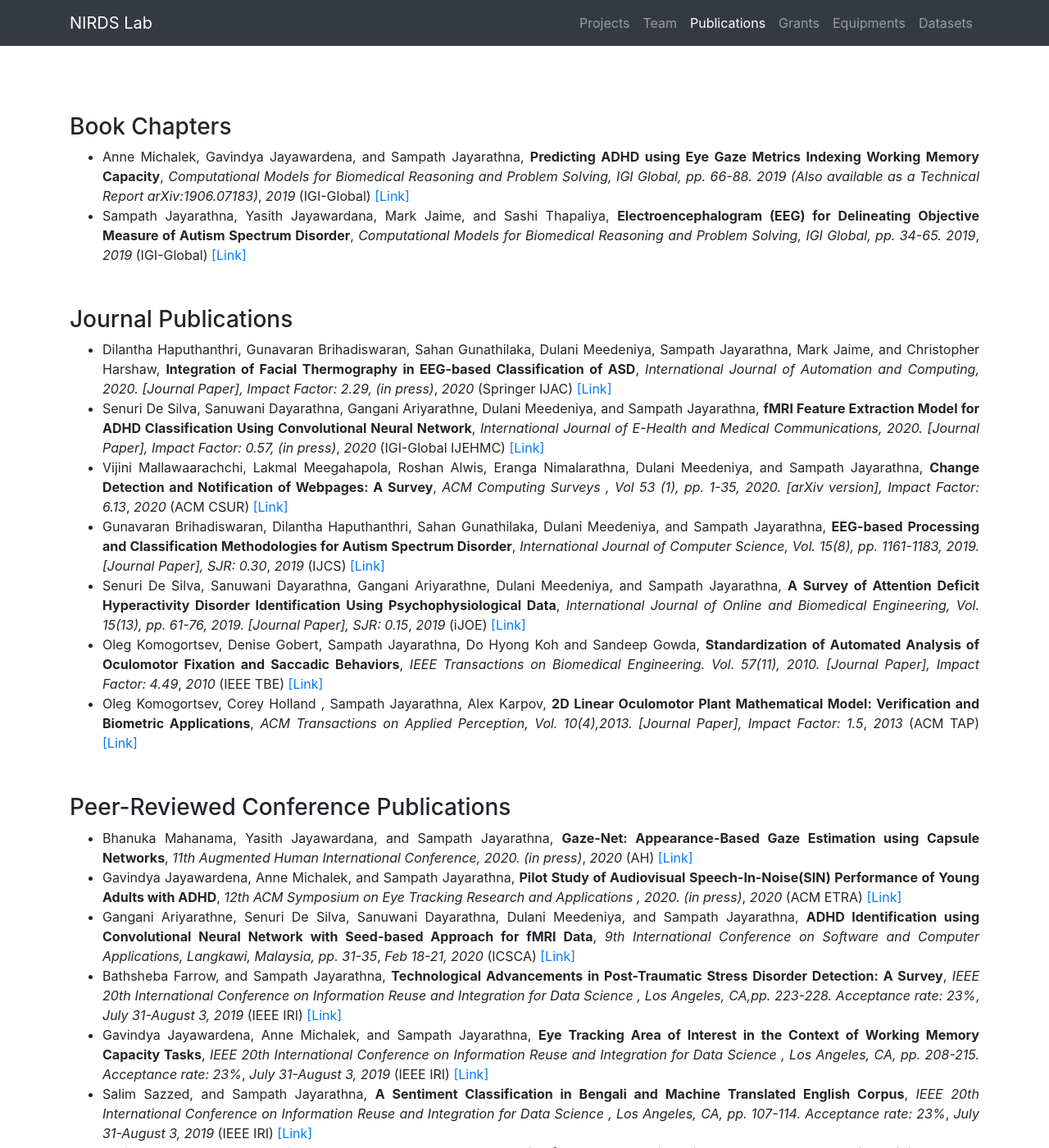
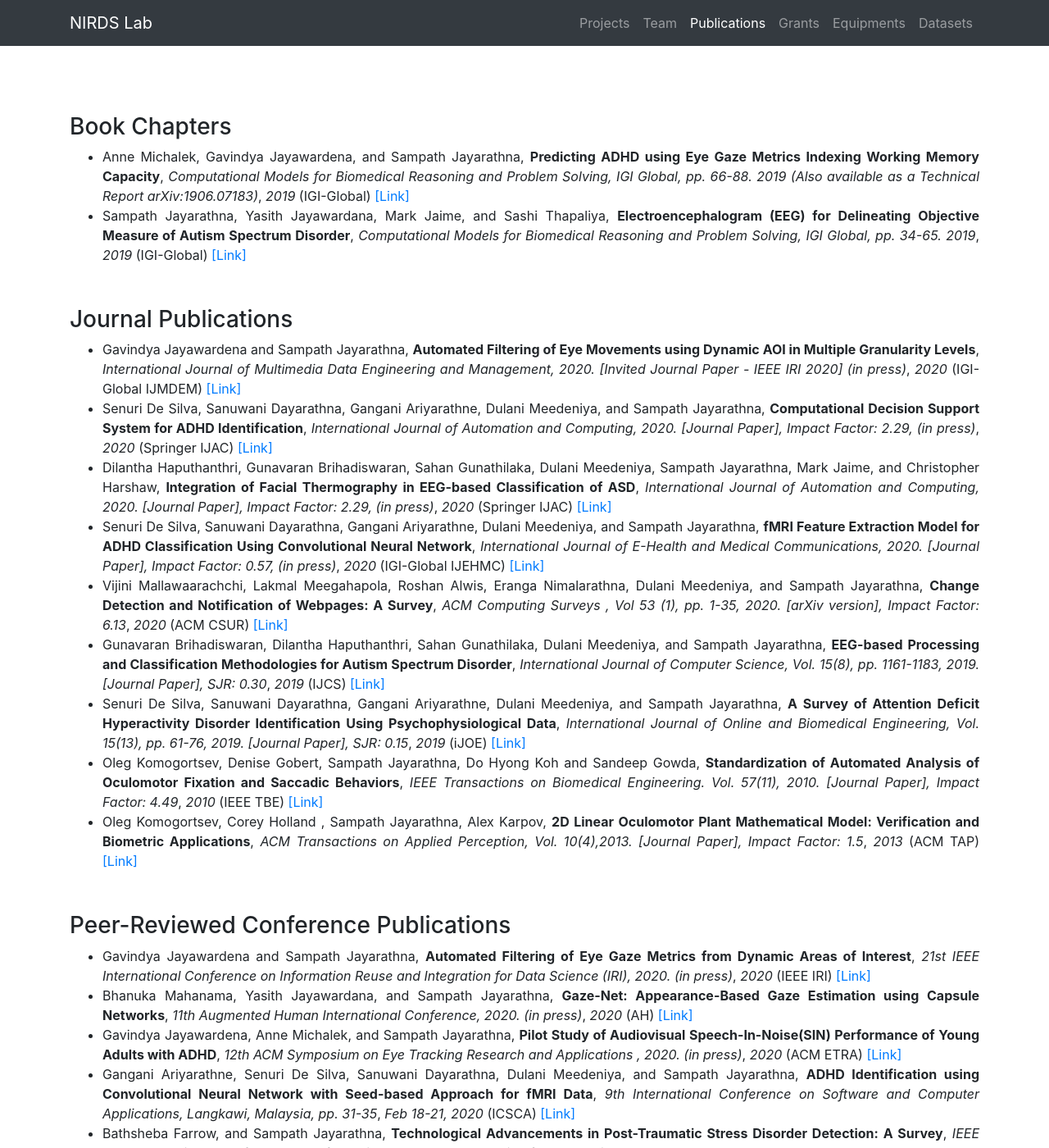
Before and after one commit to nirdslab/nirdslab.github.io, a Jekyll site: the page built from publications.md, in a window 1280 px wide and 1400 px high. Shown: the whole window at 82% size. Built offline with Jekyll 4.4.1, drawn with Linux system fonts in a browser that asks for light colours; nearby versions of some CDN libraries; some of the changed text lies outside the part shown.

Commit message:
update publications and team members

```diff
--- a/_data/publications.yml
+++ b/_data/publications.yml
@@ -16,6 +16,19 @@
 
 - type: "<br />Journal Publications"
   items:
+
+      - authors: "Gavindya Jayawardena and Sampath Jayarathna"
+        title: "Automated Filtering of Eye Movements using Dynamic AOI in Multiple Granularity Levels"
+        info: "International Journal of Multimedia Data Engineering and Management, 2020. [Invited Journal Paper - IEEE IRI 2020] (in press)"
+        date: "2020"
+        publisher: "IGI-Global IJMDEM"
+
+      - authors: "Senuri De Silva, Sanuwani Dayarathna, Gangani Ariyarathne, Dulani Meedeniya, and Sampath Jayarathna"
+        title: "Computational Decision Support System for ADHD Identification"
+        info: " International Journal of Automation and Computing, 2020. [Journal Paper], Impact Factor: 2.29, (in press)"
+        date: "2020"
+        publisher: "Springer IJAC"
+
       - authors: "Dilantha Haputhanthri, Gunavaran Brihadiswaran, Sahan Gunathilaka, Dulani Meedeniya, Sampath Jayarathna, Mark Jaime, and Christopher Harshaw"
         title: "Integration of Facial Thermography in EEG-based Classification of ASD"
         info: "International Journal of Automation and Computing, 2020. [Journal Paper], Impact Factor: 2.29, (in press)"
@@ -67,6 +80,14 @@
 
 - type: "<br />Peer-Reviewed Conference Publications"
   items:
+
+      - authors: "Gavindya Jayawardena and Sampath Jayarathna"
+        title: "Automated Filtering of Eye Gaze Metrics from Dynamic Areas of Interest"
+        info: "21st IEEE International Conference on Information Reuse and Integration for Data Science (IRI), 2020. (in press)"
+        date: "2020"
+        publisher: "IEEE IRI"
+        link: "https://www.cs.odu.edu/~sampath/publications/conferences/2020/IRI2020_Gavindya.pdf"
+
       - authors: "Bhanuka Mahanama, Yasith Jayawardana, and Sampath Jayarathna"
         title: "Gaze-Net: Appearance-Based Gaze Estimation using Capsule Networks"
         info: "11th Augmented Human International Conference, 2020. (in press)"
@@ -293,6 +314,14 @@
 
 - type: "<br />Peer-Reviewed Posters (Conference) and workshop Publications"
   items:
+
+      - authors: "Yasith Jayawardana, Alexander C. Nwala, Gavindya Jayawardena, Jian Wu, Sampath Jayarathna, Michael Nelson, C. Lee Giles"
+        title: "Modeling Updates of Scholarly Webpages Using Archived Data"
+        info: "BigData'20 Computational Archival Science (in press)"
+        date: "2020"
+        publisher: "Big Data CAS"
+        link: ""
+
       - authors: "Yasith Jayawardana, and Sampath Jayarathna"
         title: "Streaming Analytics and Workflow Automation for DFS"
         info: "Proceedings of the 20th ACM/IEEE-CS Joint Conference on Digital Libraries, Wuhan, Hubei, P. R. China"
```
Also changed, not shown: _data/team.yml (+8 -6 lines), _datasets/n-back.md (deleted, +0 -5 lines).
